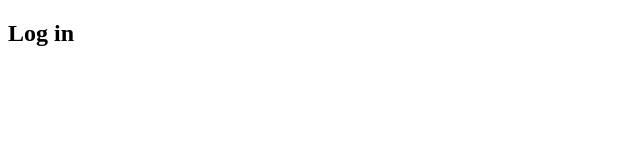
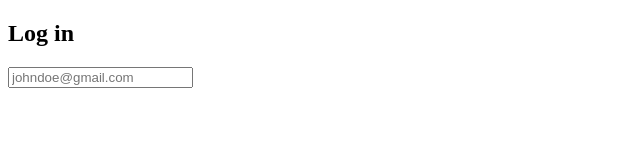
Before and after one commit to Labordoronvier/Labordo-Balondon, a plain HTML site: page index.html in a window 1280 px wide. Shown: the whole page, without its empty margins (0-640 px from the left). Drawn offline with Linux system fonts and the light colour scheme.

Commit message:
index.html

```diff
--- a/index.html
+++ b/index.html
@@ -9,6 +9,7 @@
     <div class="login-container">
         <h2>Log in</h2>
         <form>
+        <input type="email" placeholder="johndoe@gmail.com" required>
 </body>
 
 </html>
```
